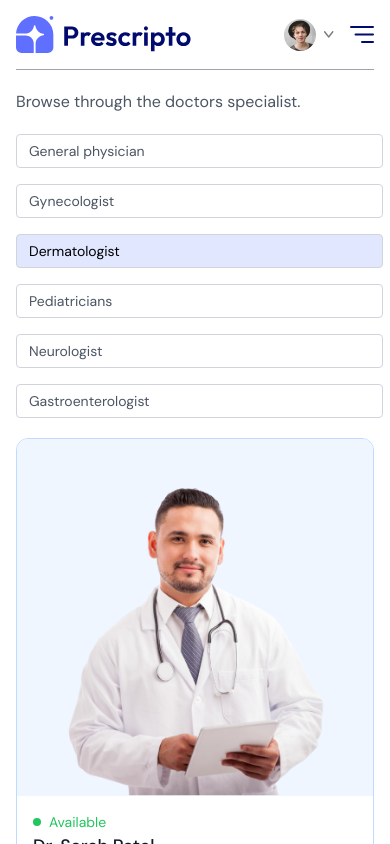
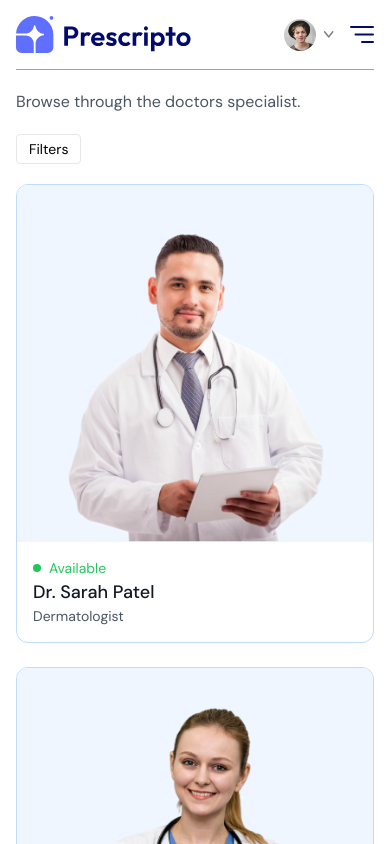
Before and after one commit to ShreyasGadave/MediCure, a React (Vite) app in the folder Frontend/: page /doctors/Dermatologist in a window 390 px wide. Shown: the top 844 px of the page. Built offline with nearby package versions, Linux system fonts and the light colour scheme; a web font is replaced by a local one.

Commit message:
Frontend Completed

```diff
--- a/Frontend/src/Pages/Doctor.jsx
+++ b/Frontend/src/Pages/Doctor.jsx
@@ -7,6 +7,7 @@
   const navigate=useNavigate();
   const [filterDoc, setFilterDoc] = useState([]);
   const { doctors } = useContext(AppContext);
+  const [showFilter, setShowFilter] = useState(false)
 
   const applyFilter=()=>{
     if(speciality){
@@ -24,7 +25,8 @@
     <div>
       <p className="text-gray-600 ">Browse through the doctors specialist.</p>
       <div className="flex flex-col sm:flex-row items-start gap-5 mt-5 ">
-        <div className="flex flex-col gap-4 text-sm text-gray-600 ">
+      <button className={`py-1 px-3 border rounded text-sm transition-all sm:hidden  ${showFilter ? 'bg-primary text-white ' : ''}`} onClick={()=>setShowFilter(prev=>!prev )}>Filters</button>
+        <div className={` flex-col gap-4 text-sm text-gray-600 ${showFilter ? 'flex' : 'hidden sm:flex'}`}>
         <p onClick={()=>speciality==='General physician' ? navigate('/doctors') : navigate('/doctors/General physician ')} className={`w-[94vw] sm:w-auto pl-3 py-1.5 pr-16 border border-gray-300 rounded transition-all cursor-pointer ${speciality === 'General physician' ? 'bg-indigo-100 text-black ' : ''}`}>General physician</p>
         <p onClick={()=>speciality==='Gynecologist' ? navigate('/doctors') : navigate('/doctors/Gynecologist ')} className={`w-[94vw] sm:w-auto pl-3 py-1.5 pr-16 border border-gray-300 rounded transition-all cursor-pointer ${speciality === 'Gynecologist' ? 'bg-indigo-100 text-black ' : ''}`}>Gynecologist</p>
         <p onClick={()=>speciality==='Dermatologist' ? navigate('/doctors') : navigate('/doctors/Dermatologist ')} className={`w-[94vw] sm:w-auto pl-3 py-1.5 pr-16 border border-gray-300 rounded transition-all cursor-pointer ${speciality === 'Dermatologist' ? 'bg-indigo-100 text-black ' : ''}`}>Dermatologist</p>
```
